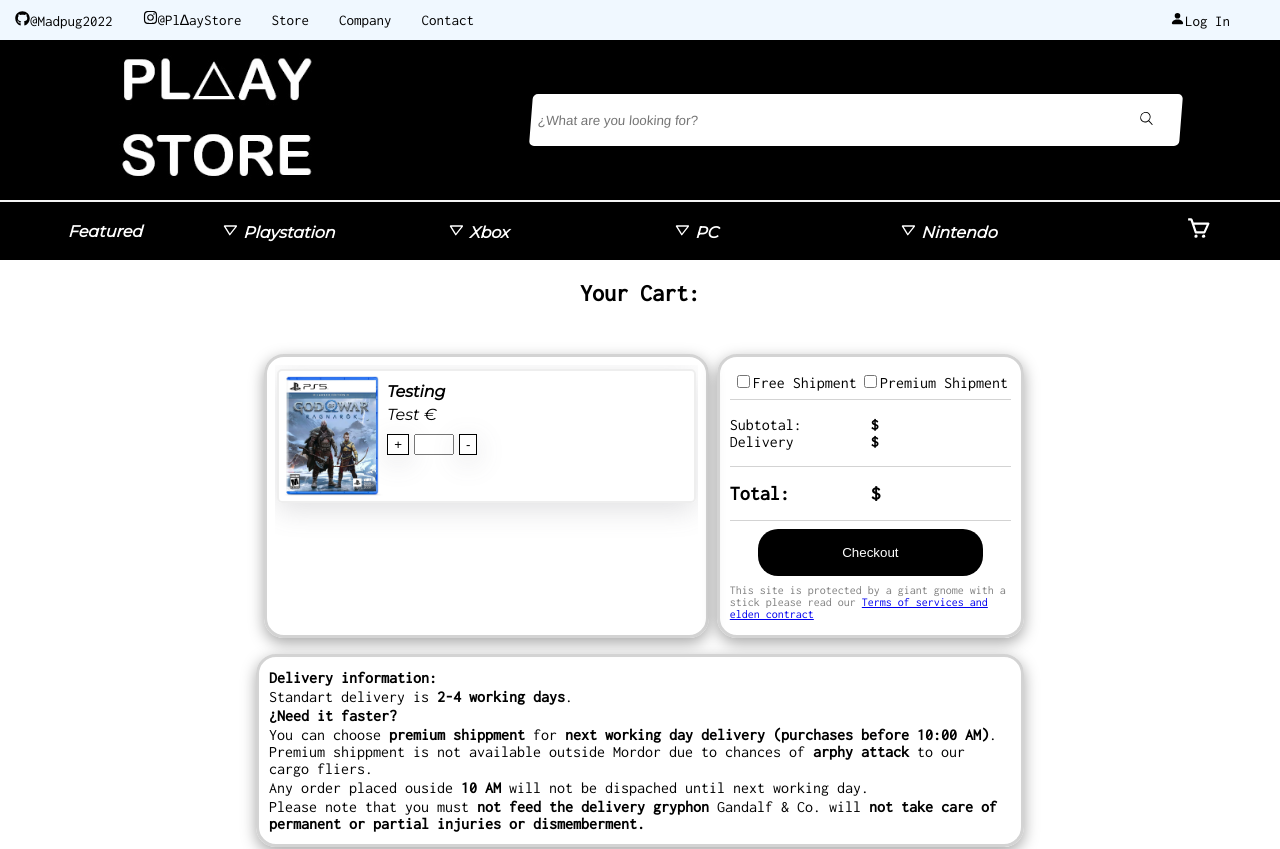
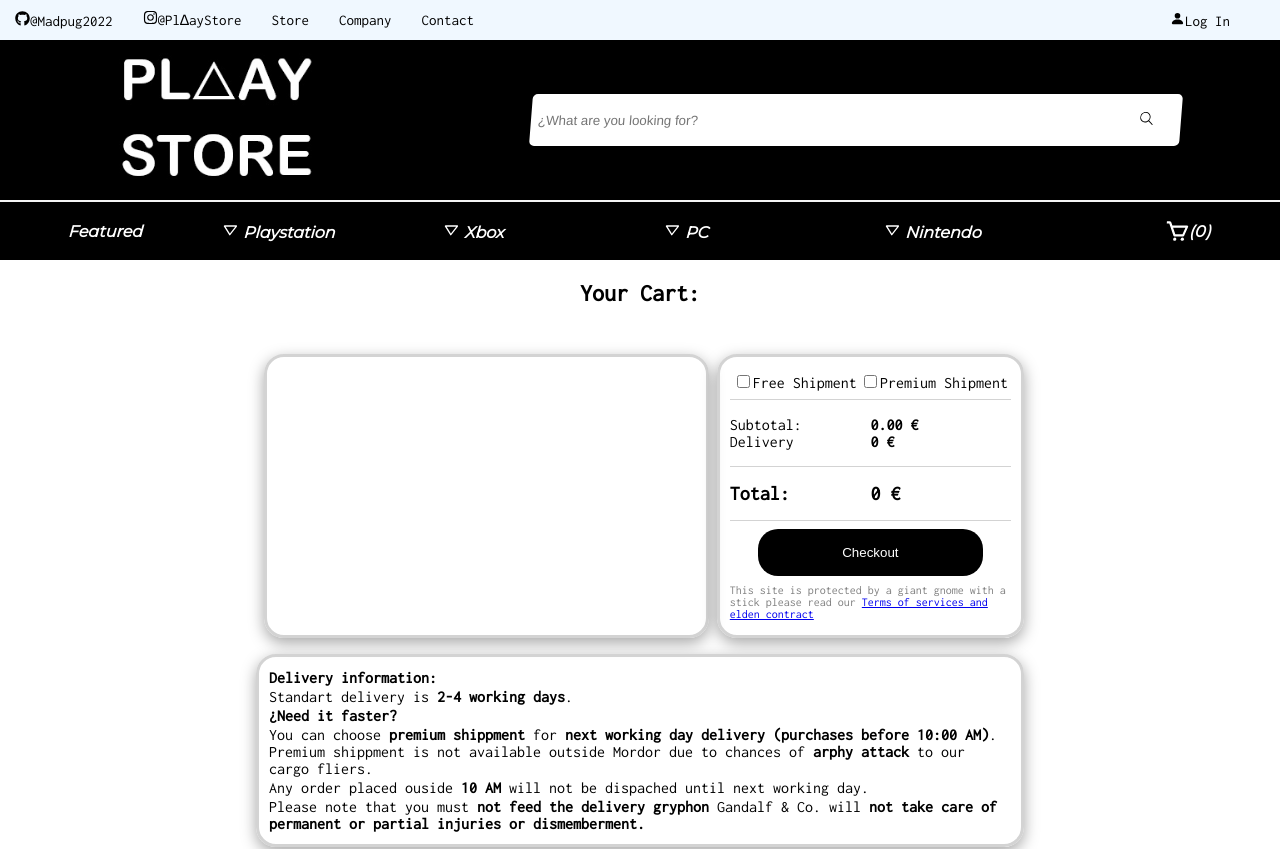
Before and after one commit to Madpug2022/Ecommerce-Assembler-Project, a React (Vite) app: page /cart in a window 1280 px wide. Shown: the top 849 px of the page. Built offline with nearby package versions, Linux system fonts and the light colour scheme.

Commit message:
Added shop context and logic

```diff
--- a/src/assets/products.db.tsx
+++ b/src/assets/products.db.tsx
@@ -1,59 +1,52 @@
 import { Product } from "../interfaces/product";
-import { v4 as uuidv4 } from 'uuid'
 
 export let featuredProducts: Product[] = [
     {
-        productId: '',
+        productId: 'e531bf4a-59c4-4b12-9e3f-ba13b6c811d9',
         name: 'God of War: Ragnarok',
         price: 69.99,
         img: './resources/featured-p/0.jpg'
     },
     {
-        productId: '',
+        productId: '5e4e132b-5d9d-48ca-96c8-6ea1b3be7ac4',
         name: 'Horizon: Forbiden West',
         price: 69.99,
         img: './resources/featured-p/1.jpg'
     },
     {
-        productId: '',
+        productId: 'a1b1d2d0-3935-42a9-9806-a5f61eaac99d',
         name: 'Resident Evil 4: Remake',
         price: 69.99,
         img: './resources/featured-p/2.jpg'
     },
     {
-        productId: '',
+        productId: 'd7cc6549-6675-4eec-889f-d1104465f5b6',
         name: 'Dead Island 2: Day One Edition',
         price: 69.99,
         img: './resources/featured-p/4.jpg'
     },
     {
-        productId: '',
+        productId: 'b6f44293-c166-4f01-88e8-5a9a696acfbd',
         name: 'Wireless controller for Xbox Robot Blue',
         price: 49.99,
         img: './resources/featured-p/5.jpg'
     },
     {
-        productId: '',
+        productId: 'b827e62f-3acb-408e-ae6d-d44526f41cb9',
         name: 'Razer Kraken Kitty Edition Headset',
         price: 158.99,
         img: './resources/featured-p/6.jpg'
     },
     {
-        productId: '',
+        productId: '3ca2d886-8c09-478f-8a80-2c67f0a4ed07',
         name: 'HyperX Headset',
         price: 86.99,
         img: './resources/featured-p/7.jpg'
     },
     {
-        productId: '',
+        productId: 'e6ffb572-e9ce-4fbb-b297-6d4ac5bc2a6a',
         name: 'Mouse Razer Kraken',
         price: 24.99,
         img: './resources/featured-p/8.jpg'
     },
 ];
-
-featuredProducts.forEach(product => {
-    let id = uuidv4();
-    console.log(id);
-    product.productId = id;
-})
--- a/src/components/CartProduct.tsx
+++ b/src/components/CartProduct.tsx
@@ -1,15 +1,26 @@
 import '../styles/components/CartProduct.styles.css'
-function CartProduct(){
+import { Product } from '../interfaces/product'
+import { ShopContext } from '../context/ShopContext'
+import { useContext } from 'react'
+function CartProduct(props: {product: Product}){
+    const {productId, name, img, price} = props.product
+    const shopContext = useContext(ShopContext);
+
+    if(!shopContext) {
+        return null;
+    }
+    const { cartItems, addToCart, removeFromCart, updateCartItemCount } = shopContext;
+
     return (
     <div className='cart-item'>
-        <img src='./resources/featured-p/0.jpg'/>
+        <img src={img}/>
         <div className="description">
-            <p> {" "} <b> Testing </b></p>
-            <p> Test €</p>
+            <p> {" "} <b> {name} </b></p>
+            <p> {price} €</p>
             <div className="count-handler">
-                <button>+</button>
-                <input type='text'></input>
-                <button>-</button>
+                <button onClick={() => removeFromCart(productId)}>-</button>
+                <input type='text' value={cartItems[productId]} onChange={(e) => updateCartItemCount(Number(e.target.value), productId)}></input>
+                <button onClick={() => addToCart(productId)}>+</button>
             </div>
         </div>
     </div>
--- a/src/components/Navbar.tsx
+++ b/src/components/Navbar.tsx
@@ -1,17 +1,21 @@
 import '../styles/components/Navbar.styles.css'
 import { Link } from 'react-router-dom'
 import NavbarButton from './NavbarButton'
+import { useContext } from 'react'
 import {BiCart} from "react-icons/bi"
+import { ShopContext } from '../context/ShopContext'
 
 function Navbar(){
     const consoles: string[] = ['Playstation', 'Xbox', 'PC', 'Nintendo']
-
+    const shopContext = useContext(ShopContext);
+    if (!shopContext) return null;
+    const { getTotalItems } = shopContext;
     return (
         <>
         <div className="navbar-container">
             <Link to="/" className='main-nav-link'>Featured</Link>
             {consoles.map((console) => <NavbarButton key={console} name={console}/>)}
-            <Link to="/cart" className='main-nav-link'><BiCart/></Link>
+            <Link to="/cart" className='main-nav-link'style={{ display: 'flex', flexDirection: 'row', alignItems: 'center'}}><BiCart/> <span style={{ fontSize: '16px'}}>({ getTotalItems() })</span></Link>
         </div>
         </>
     )
--- a/src/components/ProductCard.tsx
+++ b/src/components/ProductCard.tsx
@@ -1,7 +1,14 @@
 import { Product } from "../interfaces/product";
 import '../styles/components/ProductCard.styles.css'
+import { useContext } from "react";
+import { ShopContext } from "../context/ShopContext";
 function ProductCard(props: Product){
     const {productId, name, price, img} = props;
+    const shopContext = useContext(ShopContext);
+    if (!shopContext){
+        return null;
+    }
+    const { addToCart } = shopContext;
     return (
         <div className="product-card" id={productId}>
             <div className="pc-top">
@@ -10,7 +17,7 @@ function ProductCard(props: Product){
             <div className="pc-bottom">
                 <h3 className="fProd-title">{name}</h3>
                 <p className="fProd-price">{price.toString()} €</p>
-                <button className="fProd-button">Add to cart</button>
+                <button onClick={() => addToCart(productId)} className="fProd-button">Add to cart</button>
             </div>
 
         </div>
--- /dev/null
+++ b/src/context/ShopContext.tsx
@@ -0,0 +1,63 @@
+import { createContext, useState, useEffect } from "react";
+import { ShopContextValue, ShopContextProviderProps, CartItems } from  "../interfaces/shopContext"
+import { featuredProducts } from '../assets/products.db'
+export const ShopContext = createContext<ShopContextValue | null>(null);
+const getDefaultCart =(): CartItems => {
+    let cart: CartItems = {};
+    const savedCartItems = localStorage.getItem("userCart");
+        if (savedCartItems) {
+            return (JSON.parse(savedCartItems))
+        } else {
+    for (let i = 0; i < featuredProducts.length; i++){
+        let pId = featuredProducts[i].productId;
+        cart[pId] = 0;
+    }
+    return cart}
+}
+
+export const ShopContextProvider = (props: ShopContextProviderProps) => {
+    const [cartItems, setCartItems] =useState<CartItems>(getDefaultCart());
+
+    useEffect(() => {localStorage.setItem('userCart', JSON.stringify(cartItems));}, [cartItems]);
+
+
+    const getTotalItems = () => {
+        let total = 0;
+        for (const item in cartItems) {
+            total += cartItems[item];
+        }
+        return total;
+
+    }
+    const getTotalCartAmmount = () => {
+        let totalAmmount = 0;
+        for (const item in cartItems) {
+            if (cartItems[item] > 0){
+                let itemInfo = featuredProducts.find((product) => product.productId === item);
+                totalAmmount += cartItems[item] * itemInfo!.price;
+            }
+        }
+        return totalAmmount.toFixed(2);
+    }
+    const addToCart = (id: string) => {
+        setCartItems((prev) => ({ ...prev, [id]: prev[id] + 1  }));
+        console.log(cartItems);
+      };
+
+    const removeFromCart = (id: string) => {
+        setCartItems((prev) => {
+            if (prev[id] > 0) {
+                return { ...prev, [id]: prev[id] - 1};
+            }
+            return prev;
+        });
+    };
+    const updateCartItemCount = (newAmmount:number, id: string) => {
+        setCartItems((prev) => ({ ...prev, [id]: newAmmount }));
+    }
+
+    const contextValue: ShopContextValue = {cartItems, addToCart, removeFromCart, getTotalCartAmmount, getTotalItems, updateCartItemCount};
+    return (
+        <ShopContext.Provider value={contextValue}>{props.children}</ShopContext.Provider>
+      );
+}
--- /dev/null
+++ b/src/interfaces/shopContext.tsx
@@ -0,0 +1,14 @@
+import { ReactNode } from "react";
+export interface ShopContextValue {
+    cartItems: CartItems;
+    addToCart: (id: string) => void;
+    removeFromCart: (id: string) => void;
+    getTotalCartAmmount: () => number | string;
+    getTotalItems: () => number;
+    updateCartItemCount: (newAmmount:number, id: string) => void;
+}
+export interface ShopContextProviderProps {
+    children: ReactNode;
+};
+
+export interface CartItems  { [key: string]: number};
--- a/src/main.tsx
+++ b/src/main.tsx
@@ -1,10 +1,10 @@
-import React from 'react'
+// import React from 'react'
 import ReactDOM from 'react-dom/client'
 import App from './App.tsx'
 import './styles/index.css'
 
 ReactDOM.createRoot(document.getElementById('root') as HTMLElement).render(
-  <React.StrictMode>
+ // <React.StrictMode>
     <App />
-  </React.StrictMode>,
+ // </React.StrictMode>,
 )
--- a/src/pages/Cart.tsx
+++ b/src/pages/Cart.tsx
@@ -1,14 +1,22 @@
 import '../styles/pages/Cart.styles.css';
-import { useState, ChangeEvent } from 'react';
+import { useState, ChangeEvent, useContext, useRef } from 'react';
 import CartProduct from '../components/CartProduct';
-
+import { ShopContext } from '../context/ShopContext';
+import { featuredProducts } from '../assets/products.db';
 interface ShipmentOptionsState {
     freeShipment: boolean;
     premiumShipment: boolean;
   }
 
 function Cart(){
+    const delivery = useRef<HTMLElement>(null)
+    const shopContext = useContext(ShopContext);
 
+    if(!shopContext) {
+        return null;
+    }
+
+    const { cartItems, getTotalCartAmmount } = shopContext;
         const [shipmentOptions, setShipmentOptions] = useState<ShipmentOptionsState>({
             freeShipment: false,
             premiumShipment: false,
@@ -16,10 +24,16 @@ function Cart(){
 
         const handleCheckboxChange = (e: ChangeEvent<HTMLInputElement>) => {
             const { name } = e.target;
-    setShipmentOptions(() => ({
-      freeShipment: name === 'freeShipment',
-      premiumShipment: name === 'premiumShipment',
-    }));
+            console.log(name)
+            if (name === 'freeShipment' && delivery.current !== null) {
+                delivery.current.innerText = '0'
+            } else if (name === 'premiumShipment' && delivery.current !== null) {
+                delivery.current.innerText = '8'
+            }
+            setShipmentOptions(() => ({
+                freeShipment: name === 'freeShipment',
+                premiumShipment: name === 'premiumShipment',
+            }));
         };
     return (
         <section className="cart-page">
@@ -27,7 +41,11 @@ function Cart(){
             <div className="cart-container">
                 <div className="c-left">
                     <div className="product-container">
-                        <CartProduct/>
+                    {featuredProducts.map((product) => {
+                        if (cartItems[product.productId] !== 0) {
+                            return <CartProduct key={product.productId} product={product}/>
+                        }
+                    })}
                     </div>
                 </div>
                 <div className="c-rigth">
@@ -56,14 +74,14 @@ function Cart(){
 
                     </div>
                     <div className='price-box'>
-                        <span>Subtotal:</span>
-                        <span><b>$</b></span>
+                        <span>Subtotal: </span>
+                        <span><b>{getTotalCartAmmount()} </b><b> €</b></span>
                         <span>Delivery</span>
-                        <span><b>$</b></span>
+                        <span><b ref={delivery}>0</b><b> €</b></span>
                     </div>
                     <div className='total-box'>
                         <span><b>Total:</b></span>
-                        <span><b>$</b></span>
+                        <span><b>{(getTotalCartAmmount() && delivery.current) ? (Number(getTotalCartAmmount()) + Number(delivery.current.innerText)) + ' €' : Number(getTotalCartAmmount()) + ' €'}</b></span>
                     </div>
                     <button className='checkout-btn'>Checkout</button>
                     <span className='warng-checkout'>This site is protected by a giant gnome with a stick please read our <a href='/'>Terms of services and elden contract</a></span>
--- a/src/styles/pages/Cart.styles.css
+++ b/src/styles/pages/Cart.styles.css
@@ -110,13 +110,21 @@
     box-shadow: rgba(0, 0, 0, 0.35) 0px 5px 15px;
     border-radius: 20px;
     margin: 1vh;
-    height: auto;
     padding-bottom: 3vh;
 }
 .product-container {
     display: flex;
+    max-height: 40vh;
     flex-direction: column;
     margin: 1vh;
     height: 100%;
     overflow-y: scroll;
 }
+@media screen and (max-width:500px) {
+    .cart-container {
+        display: grid;
+        margin: 20px 2%;
+        grid-template-columns: 60% 40%;
+        grid-template-rows: auto auto;
+    }
+}
```
Also changed, not shown: src/App.tsx (+5 -2 lines).
